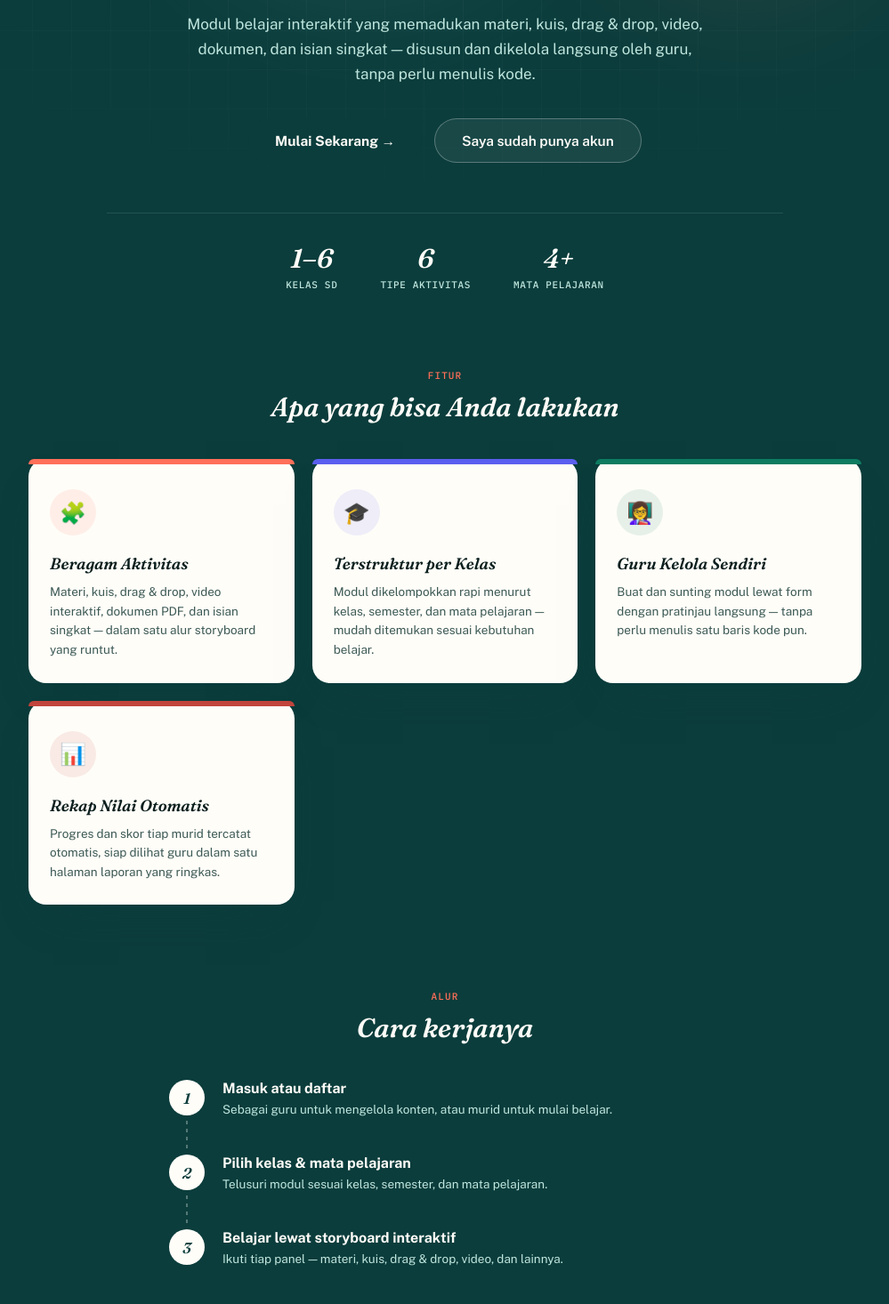
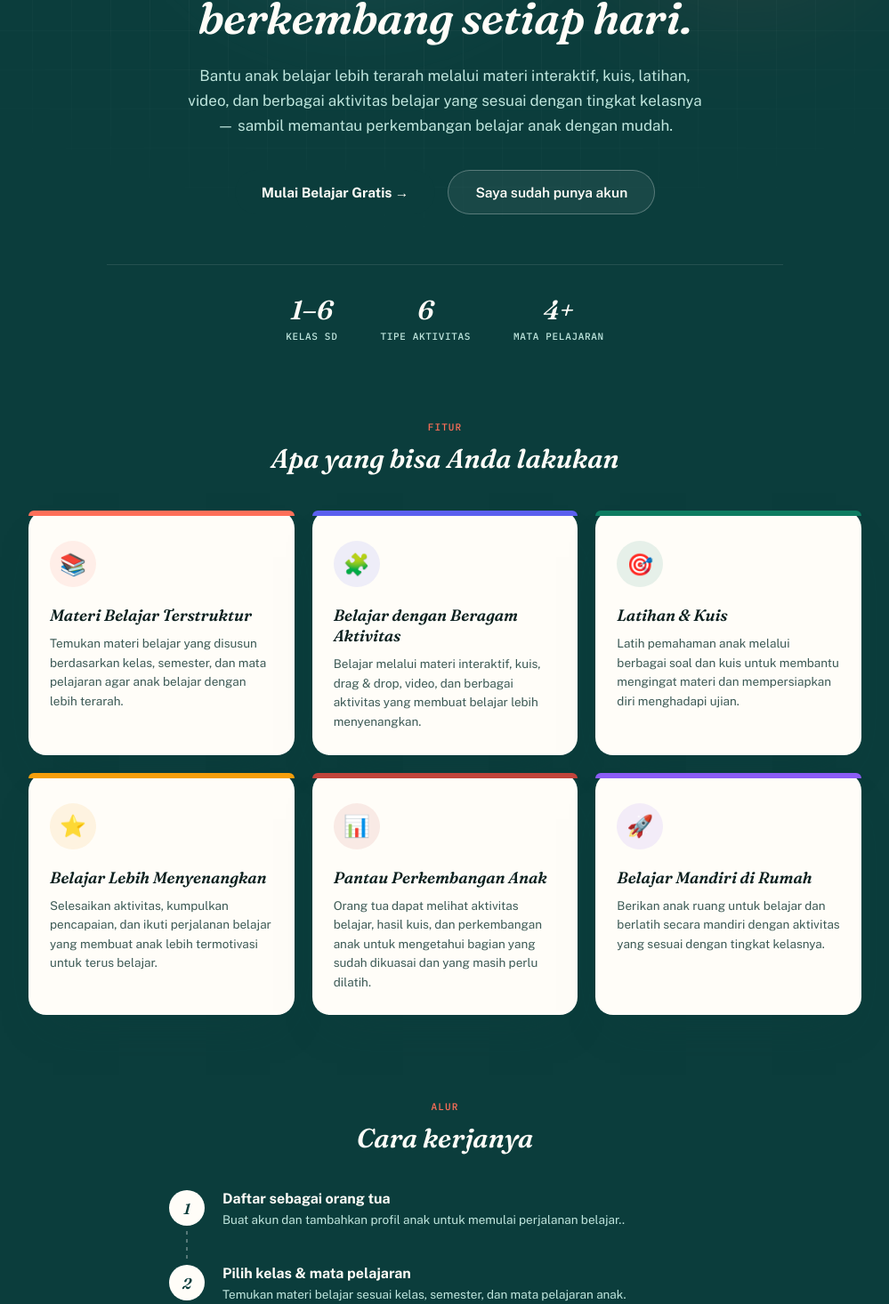
Before and after one commit to andika-febrianto/h5p_interactive_app, a React (Vite) app: page / in a window 1280 px wide. Shown: the part 340-1806 px from the top of the page at 89% size, without its empty margins (140-1139 px from the left). Built offline with nearby package versions, Linux system fonts and the light colour scheme.

Commit message:
landing page content update

```diff
--- a/src/pages/Landing.tsx
+++ b/src/pages/Landing.tsx
@@ -1,70 +1,110 @@
-import { useNavigate } from 'react-router-dom';
-import { useAuth } from '../context/AuthContext';
+import { useNavigate } from 'react-router-dom'
+import { useAuth } from '../context/AuthContext'
 
 const FEATURES = [
   {
-    icon: '🧩',
-    title: 'Beragam Aktivitas',
-    desc: 'Materi, kuis, drag & drop, video interaktif, dokumen PDF, dan isian singkat — dalam satu alur storyboard yang runtut.',
+    icon: '📚',
+    title: 'Materi Belajar Terstruktur',
+    desc: 'Temukan materi belajar yang disusun berdasarkan kelas, semester, dan mata pelajaran agar anak belajar dengan lebih terarah.',
     accent: '#FF6F59',
   },
   {
-    icon: '🎓',
-    title: 'Terstruktur per Kelas',
-    desc: 'Modul dikelompokkan rapi menurut kelas, semester, dan mata pelajaran — mudah ditemukan sesuai kebutuhan belajar.',
+    icon: '🧩',
+    title: 'Belajar dengan Beragam Aktivitas',
+    desc: 'Belajar melalui materi interaktif, kuis, drag & drop, video, dan berbagai aktivitas yang membuat belajar lebih menyenangkan.',
     accent: '#5B5FEF',
   },
   {
-    icon: '👩\u200d🏫',
-    title: 'Guru Kelola Sendiri',
-    desc: 'Buat dan sunting modul lewat form dengan pratinjau langsung — tanpa perlu menulis satu baris kode pun.',
+    icon: '🎯',
+    title: 'Latihan & Kuis',
+    desc: 'Latih pemahaman anak melalui berbagai soal dan kuis untuk membantu mengingat materi dan mempersiapkan diri menghadapi ujian.',
     accent: '#0E7C61',
   },
   {
+    icon: '⭐',
+    title: 'Belajar Lebih Menyenangkan',
+    desc: 'Selesaikan aktivitas, kumpulkan pencapaian, dan ikuti perjalanan belajar yang membuat anak lebih termotivasi untuk terus belajar.',
+    accent: '#F59E0B',
+  },
+  {
     icon: '📊',
-    title: 'Rekap Nilai Otomatis',
-    desc: 'Progres dan skor tiap murid tercatat otomatis, siap dilihat guru dalam satu halaman laporan yang ringkas.',
+    title: 'Pantau Perkembangan Anak',
+    desc: 'Orang tua dapat melihat aktivitas belajar, hasil kuis, dan perkembangan anak untuk mengetahui bagian yang sudah dikuasai dan yang masih perlu dilatih.',
     accent: '#C1443C',
   },
-];
+  {
+    icon: '🚀',
+    title: 'Belajar Mandiri di Rumah',
+    desc: 'Berikan anak ruang untuk belajar dan berlatih secara mandiri dengan aktivitas yang sesuai dengan tingkat kelasnya.',
+    accent: '#8B5CF6',
+  },
+]
 
 const STEPS = [
-  { n: 1, title: 'Masuk atau daftar', desc: 'Sebagai guru untuk mengelola konten, atau murid untuk mulai belajar.' },
-  { n: 2, title: 'Pilih kelas & mata pelajaran', desc: 'Telusuri modul sesuai kelas, semester, dan mata pelajaran.' },
-  { n: 3, title: 'Belajar lewat storyboard interaktif', desc: 'Ikuti tiap panel — materi, kuis, drag & drop, video, dan lainnya.' },
-];
+  {
+    n: 1,
+    title: 'Daftar sebagai orang tua',
+    desc: 'Buat akun dan tambahkan profil anak untuk memulai perjalanan belajar..',
+  },
+  {
+    n: 2,
+    title: 'Pilih kelas & mata pelajaran',
+    desc: 'Temukan materi belajar sesuai kelas, semester, dan mata pelajaran anak.',
+  },
+  {
+    n: 3,
+    title: 'Belajar, berlatih & pantau perkembangan',
+    desc: 'Anak belajar melalui materi interaktif dan kuis, sementara orang tua dapat memantau perkembangannya.',
+  },
+]
 
 const STATS = [
   { value: '1–6', label: 'Kelas SD' },
   { value: '6', label: 'Tipe Aktivitas' },
   { value: '4+', label: 'Mata Pelajaran' },
-];
+]
 
 export default function Landing() {
-  const { user } = useAuth();
-  const navigate = useNavigate();
+  const { user } = useAuth()
+  const navigate = useNavigate()
 
   return (
-    <div className="landing-page">
-      <nav className="landing-nav">
-        <div className="landing-nav-brand">
-          <span className="landing-nav-mark" aria-hidden />
+    <div className='landing-page'>
+      <nav className='landing-nav'>
+        <div className='landing-nav-brand'>
+          <span className='landing-nav-mark' aria-hidden />
           <span>Perpustakaan Belajar</span>
         </div>
-        <div className="landing-nav-actions">
-          <button type="button" className="landing-nav-link" onClick={() => navigate('/harga')}>
+        <div className='landing-nav-actions'>
+          <button
+            type='button'
+            className='landing-nav-link'
+            onClick={() => navigate('/harga')}
+          >
             Harga
           </button>
           {user ? (
-            <button type="button" className="btn-primary btn-small" onClick={() => navigate('/kelas')}>
+            <button
+              type='button'
+              className='btn-primary btn-small'
+              onClick={() => navigate('/kelas')}
+            >
               Buka Aplikasi
             </button>
           ) : (
             <>
-              <button type="button" className="landing-nav-link" onClick={() => navigate('/masuk')}>
+              <button
+                type='button'
+                className='landing-nav-link'
+                onClick={() => navigate('/masuk')}
+              >
                 Masuk
               </button>
-              <button type="button" className="btn-primary btn-small" onClick={() => navigate('/daftar')}>
+              <button
+                type='button'
+                className='btn-primary btn-small'
+                onClick={() => navigate('/daftar')}
+              >
                 Daftar
               </button>
             </>
@@ -72,119 +112,161 @@ export default function Landing() {
         </div>
       </nav>
 
-      <section className="landing-hero">
-        <div className="landing-hero-blob landing-hero-blob-1" aria-hidden />
-        <div className="landing-hero-blob landing-hero-blob-2" aria-hidden />
-        <div className="landing-hero-grid" aria-hidden />
+      <section className='landing-hero'>
+        <div className='landing-hero-blob landing-hero-blob-1' aria-hidden />
+        <div className='landing-hero-blob landing-hero-blob-2' aria-hidden />
+        <div className='landing-hero-grid' aria-hidden />
 
-        <div className="landing-hero-content">
-          <span className="landing-badge">✦ Storyboard interaktif untuk kelas 1–6</span>
-          <h1 className="landing-title">
-            Belajar jadi lebih hidup,
+        <div className='landing-hero-content'>
+          <span className='landing-badge'>
+            ✦ Platform belajar interaktif untuk anak SD
+          </span>
+
+          <h1 className='landing-title'>
+            Belajar jadi lebih menyenangkan,
             <br />
-            satu panel sekaligus.
+            berkembang setiap hari.
           </h1>
-          <p className="landing-subtitle">
-            Modul belajar interaktif yang memadukan materi, kuis, drag &amp; drop, video, dokumen,
-            dan isian singkat — disusun dan dikelola langsung oleh guru, tanpa perlu menulis kode.
+
+          <p className='landing-subtitle'>
+            Bantu anak belajar lebih terarah melalui materi interaktif, kuis,
+            latihan, video, dan berbagai aktivitas belajar yang sesuai dengan
+            tingkat kelasnya — sambil memantau perkembangan belajar anak dengan
+            mudah.
           </p>
 
-          <div className="landing-cta-row">
+          <div className='landing-cta-row'>
             {user ? (
-              <button type="button" className="btn-primary landing-btn-lg" onClick={() => navigate('/kelas')}>
-                Lanjut ke Pilihan Kelas →
+              <button
+                type='button'
+                className='btn-primary landing-btn-lg'
+                onClick={() => navigate('/kelas')}
+              >
+                Mulai Belajar →
               </button>
             ) : (
               <>
-                <button type="button" className="btn-primary landing-btn-lg" onClick={() => navigate('/daftar')}>
-                  Mulai Sekarang →
+                <button
+                  type='button'
+                  className='btn-primary landing-btn-lg'
+                  onClick={() => navigate('/daftar')}
+                >
+                  Mulai Belajar Gratis →
                 </button>
-                <button type="button" className="btn-secondary landing-btn-secondary landing-btn-lg" onClick={() => navigate('/masuk')}>
+
+                <button
+                  type='button'
+                  className='btn-secondary landing-btn-secondary landing-btn-lg'
+                  onClick={() => navigate('/masuk')}
+                >
                   Saya sudah punya akun
                 </button>
               </>
             )}
           </div>
 
-          <dl className="landing-stats">
+          <dl className='landing-stats'>
             {STATS.map((s) => (
-              <div className="landing-stat" key={s.label}>
-                <dt className="landing-stat-value">{s.value}</dt>
-                <dd className="landing-stat-label">{s.label}</dd>
+              <div className='landing-stat' key={s.label}>
+                <dt className='landing-stat-value'>{s.value}</dt>
+                <dd className='landing-stat-label'>{s.label}</dd>
               </div>
             ))}
           </dl>
         </div>
       </section>
 
-      <section className="landing-section">
-        <p className="landing-section-eyebrow">Fitur</p>
-        <h2 className="landing-section-title">Apa yang bisa Anda lakukan</h2>
-        <div className="landing-feature-grid">
+      <section className='landing-section'>
+        <p className='landing-section-eyebrow'>Fitur</p>
+        <h2 className='landing-section-title'>Apa yang bisa Anda lakukan</h2>
+        <div className='landing-feature-grid'>
           {FEATURES.map((f) => (
-            <div className="landing-feature-card" key={f.title}>
-              <span className="module-card-bar" style={{ background: f.accent }} />
+            <div className='landing-feature-card' key={f.title}>
               <span
-                className="subject-card-icon"
+                className='module-card-bar'
+                style={{ background: f.accent }}
+              />
+              <span
+                className='subject-card-icon'
                 style={{ background: `${f.accent}1a`, color: f.accent }}
               >
                 {f.icon}
               </span>
-              <h3 className="landing-feature-title">{f.title}</h3>
-              <p className="landing-feature-desc">{f.desc}</p>
+              <h3 className='landing-feature-title'>{f.title}</h3>
+              <p className='landing-feature-desc'>{f.desc}</p>
             </div>
           ))}
         </div>
       </section>
 
-      <section className="landing-section">
-        <p className="landing-section-eyebrow">Alur</p>
-        <h2 className="landing-section-title">Cara kerjanya</h2>
-        <div className="landing-steps">
+      <section className='landing-section'>
+        <p className='landing-section-eyebrow'>Alur</p>
+        <h2 className='landing-section-title'>Cara kerjanya</h2>
+        <div className='landing-steps'>
           {STEPS.map((s, i) => (
-            <div className="landing-step" key={s.n}>
-              <div className="landing-step-num-wrap">
-                <span className="landing-step-num">{s.n}</span>
-                {i < STEPS.length - 1 && <span className="landing-step-line" aria-hidden />}
+            <div className='landing-step' key={s.n}>
+              <div className='landing-step-num-wrap'>
+                <span className='landing-step-num'>{s.n}</span>
+                {i < STEPS.length - 1 && (
+                  <span className='landing-step-line' aria-hidden />
+                )}
               </div>
-              <div className="landing-step-text">
-                <span className="landing-step-title">{s.title}</span>
-                <span className="landing-step-desc">{s.desc}</span>
+              <div className='landing-step-text'>
+                <span className='landing-step-title'>{s.title}</span>
+                <span className='landing-step-desc'>{s.desc}</span>
               </div>
             </div>
           ))}
         </div>
       </section>
 
-      <section className="landing-closing">
-        <h2 className="landing-closing-title">Siap mencoba?</h2>
-        <p className="landing-closing-desc">
-          Gratis untuk guru dan murid. Daftar dalam hitungan detik, langsung mulai jelajahi modul.
+      <section className='landing-closing'>
+        <h2 className='landing-closing-title'>Siap mencoba?</h2>
+        <p className='landing-closing-desc'>
+          Gratis untuk guru dan murid. Daftar dalam hitungan detik, langsung
+          mulai jelajahi modul.
         </p>
         {user ? (
-          <button type="button" className="btn-primary landing-btn-lg" onClick={() => navigate('/kelas')}>
+          <button
+            type='button'
+            className='btn-primary landing-btn-lg'
+            onClick={() => navigate('/kelas')}
+          >
             Lanjut ke Pilihan Kelas →
           </button>
         ) : (
-          <button type="button" className="btn-primary landing-btn-lg" onClick={() => navigate('/daftar')}>
+          <button
+            type='button'
+            className='btn-primary landing-btn-lg'
+            onClick={() => navigate('/daftar')}
+          >
             Daftar Gratis →
           </button>
         )}
         <p style={{ marginTop: 16 }}>
-          <button type="button" className="landing-footer-link" onClick={() => navigate('/harga')}>
+          <button
+            type='button'
+            className='landing-footer-link'
+            onClick={() => navigate('/harga')}
+          >
             Lihat detail harga & paket →
           </button>
         </p>
       </section>
 
-      <footer className="landing-footer">
-        <div className="landing-footer-brand">
-          <span className="landing-nav-mark" aria-hidden />
+      <footer className='landing-footer'>
+        <div className='landing-footer-brand'>
+          <span className='landing-nav-mark' aria-hidden />
           <span>Perpustakaan Belajar</span>
         </div>
-        <p className="landing-footer-tagline">Modul belajar interaktif untuk kelas 1–6.</p>
-        <p className="landing-footer-copy">© {new Date().getFullYear()} Perpustakaan Belajar. Dibuat untuk mendukung pembelajaran yang lebih hidup.</p>
+        <p className='landing-footer-tagline'>
+          Modul belajar interaktif untuk kelas 1–6.
+        </p>
+        <p className='landing-footer-copy'>
+          © {new Date().getFullYear()} Perpustakaan Belajar. Dibuat untuk
+          mendukung pembelajaran yang lebih hidup.
+        </p>
       </footer>
     </div>
-  );
+  )
 }
```
Also changed, not shown: github Syntax.txt (added), 1 other file (tests, documents, lock files or other folders).
